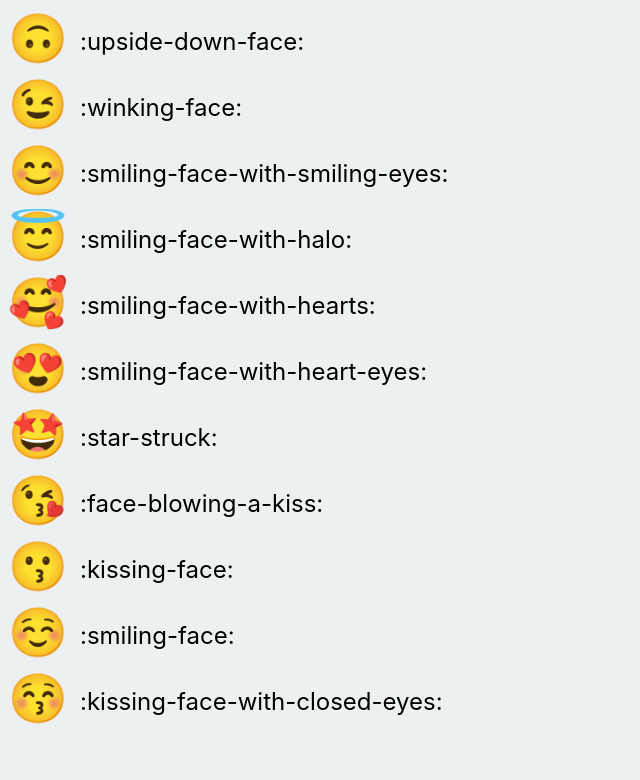
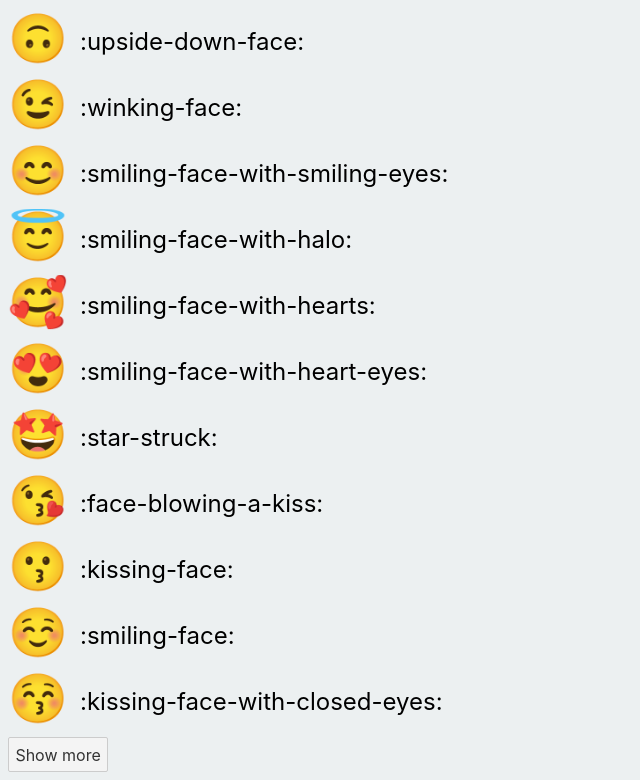
Before and after one commit to alexamy/emoji-finder, a Svelte app: page / in a window 1280 px wide. Shown: the part 653-1433 px from the top of the page, without its empty margins (0-640 px from the left). Before the commit the page ends 1385 px from the top, so only its background shows below. Built offline with nearby package versions, Linux system fonts and the light colour scheme; a web font is replaced by a local one.

Commit message:
add show more button

```diff
--- a/src/App.svelte
+++ b/src/App.svelte
@@ -17,6 +17,10 @@
         ? emojisFull.filter(e => e.slug.includes(value))
         : emojisFull;
   }
+
+  const addEmojis = e => {
+    emojisView = emojis.slice(0, emojisView.length + maxLength);
+  }
 </script>
 
 <main>
@@ -28,4 +32,8 @@
   {:else}
     No emojis found.
   {/if}
+
+  {#if emojisView.length < emojis.length }
+    <button on:click={addEmojis}>Show more</button>
+  {/if}
 </main>
```
